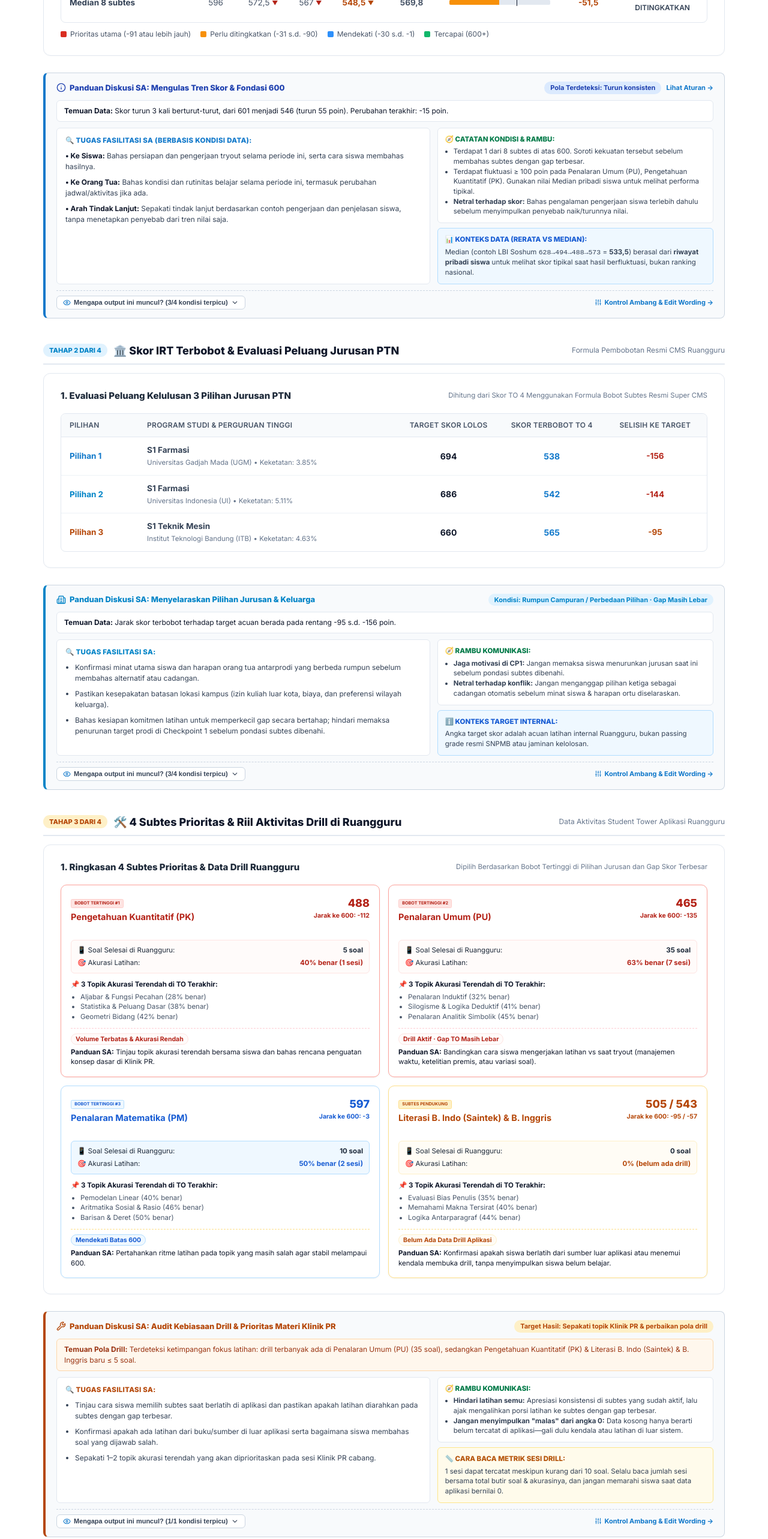
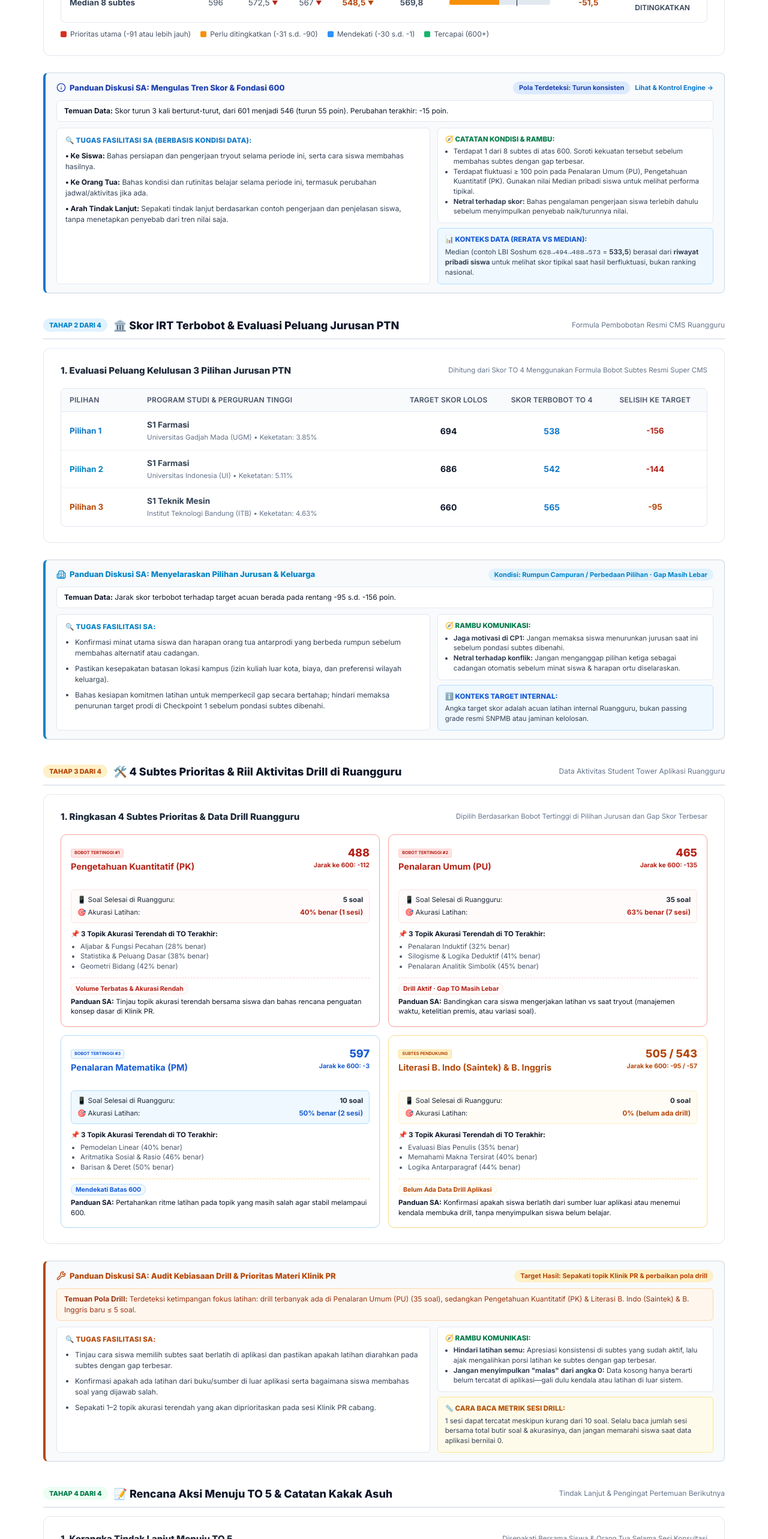
Before and after one commit to hhidro29/BACConsultationReport, a React (Vite) app: page /#/v2 in a window 1280 px wide. Shown: the part 1560-4126 px from the top of the page at 60% size. Built offline with nearby package versions, Linux system fonts and the light colour scheme.

Commit message:
ui: keep Dashboard V2 clean with link-only access to white-box engine

```diff
--- a/src/pages/CheckpointV2Page.tsx
+++ b/src/pages/CheckpointV2Page.tsx
@@ -11,7 +11,6 @@ import {
   targetPrograms
 } from '../data/garudaData';
 import { useRapor } from '../context/RaporContext';
-import { RuleTraceBox } from '../components/RuleTraceBox';
 import { useRuleConfig } from '../utils/saRuleStore';
 import {
   analyzeStage1,
@@ -616,7 +615,7 @@ export const CheckpointV2Page: React.FC = () => {
                   Pola Terdeteksi: {stage1Out.patternLabel}
                 </span>
                 <Link to="/engine" style={{ fontSize: 11, fontWeight: 700, color: '#1078ca', textDecoration: 'none' }}>
-                  Lihat Aturan →
+                  Lihat &amp; Kontrol Engine →
                 </Link>
               </div>
             </div>
@@ -664,7 +663,6 @@ export const CheckpointV2Page: React.FC = () => {
                 </div>
               </div>
             </div>
-            <RuleTraceBox traces={stage1Out.traces} collapsible />
           </div>
         </section>
 
@@ -773,7 +771,6 @@ export const CheckpointV2Page: React.FC = () => {
                 </div>
               </div>
             </div>
-            <RuleTraceBox traces={stage2Out.traces} collapsible />
           </div>
         </section>
 
@@ -932,7 +929,6 @@ export const CheckpointV2Page: React.FC = () => {
                 </div>
               </div>
             </div>
-            <RuleTraceBox traces={stage3OverallOut.traces} collapsible />
           </div>
         </section>
 
@@ -1123,7 +1119,6 @@ export const CheckpointV2Page: React.FC = () => {
                 </div>
               </div>
             </div>
-            <RuleTraceBox traces={stage4Out.traces} collapsible />
           </div>
         </section>
       </main>
```
